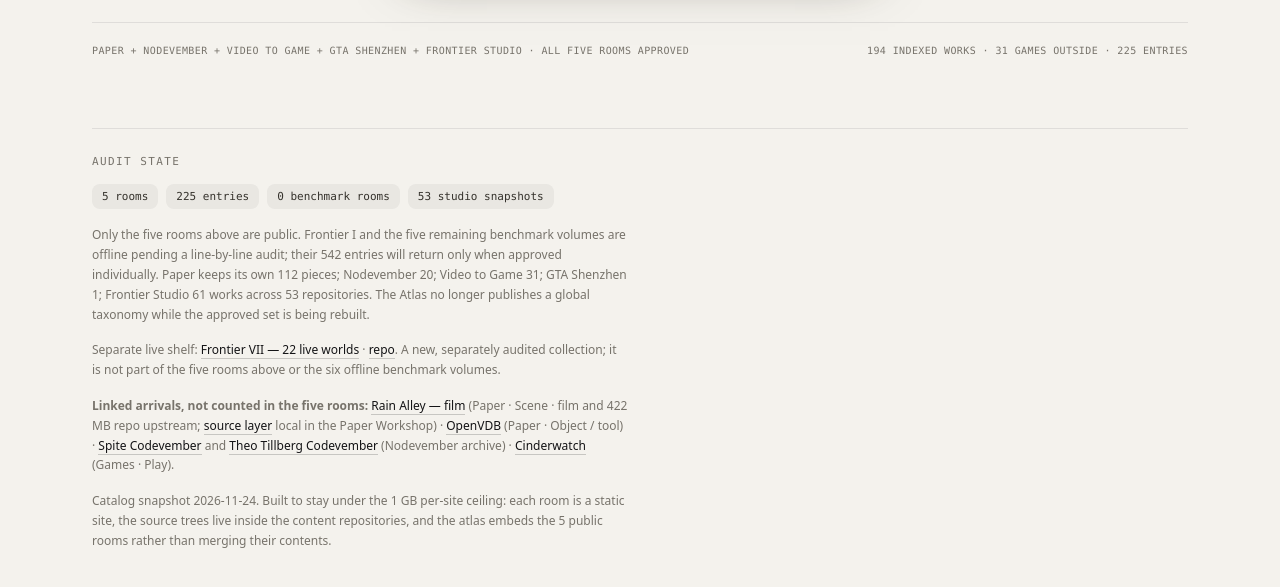
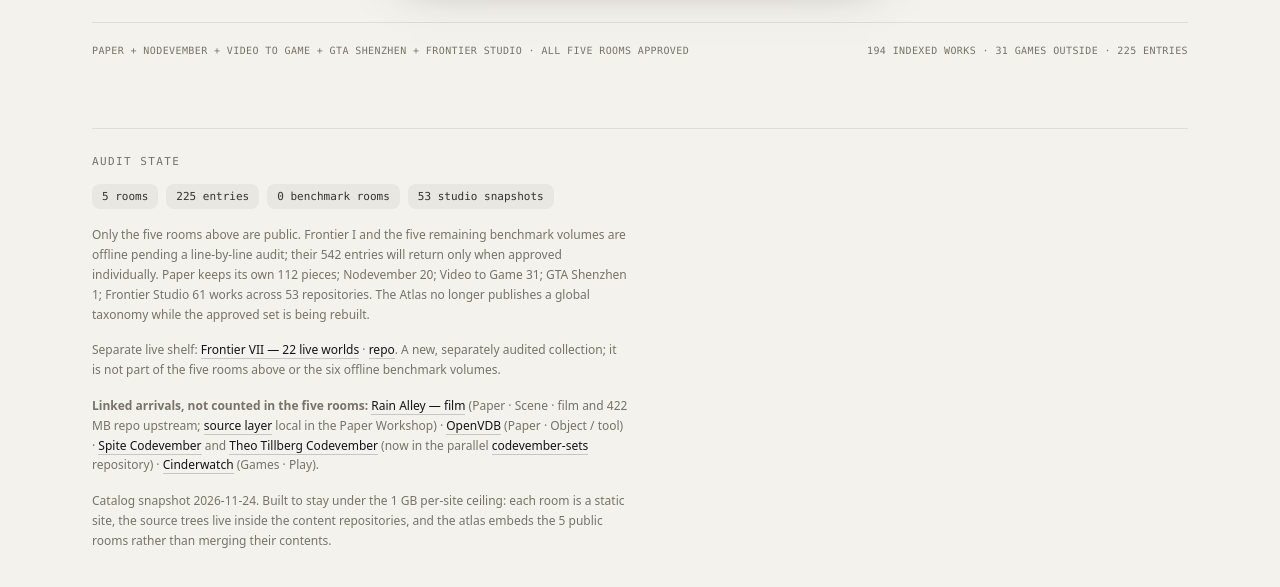
Before and after one commit to bear20252026/frontier-atlas, a plain HTML site: page index.html in a window 1280 px wide. Shown: the part 1853-2440 px from the top of the page. Drawn offline with Linux system fonts and the light colour scheme.

Commit message:
Point Spite and Theo at the parallel codevember-sets repository

```diff
--- a/index.html
+++ b/index.html
@@ -724,7 +724,7 @@
       <p class="cmds"><code>5 rooms</code><code>225 entries</code><code>0 benchmark rooms</code><code>53 studio snapshots</code></p>
       <p class="fine">Only the five rooms above are public. Frontier I and the five remaining benchmark volumes are offline pending a line-by-line audit; their 542 entries will return only when approved individually. Paper keeps its own 112 pieces; Nodevember 20; Video to Game 31; GTA Shenzhen 1; Frontier Studio 61 works across 53 repositories. The Atlas no longer publishes a global taxonomy while the approved set is being rebuilt.</p>
       <p class="fine">Separate live shelf: <a href="https://bear20252026.github.io/frontier-shelf-07/" target="_blank" rel="noopener">Frontier VII — 22 live worlds</a> · <a href="https://github.com/bear20252026/frontier-shelf-07" target="_blank" rel="noopener">repo</a>. A new, separately audited collection; it is not part of the five rooms above or the six offline benchmark volumes.</p>
-      <p class="fine"><b>Linked arrivals, not counted in the five rooms:</b> <a href="https://github.com/shubhu121/rain-alley" target="_blank" rel="noopener">Rain Alley — film</a> (Paper · Scene · film and 422 MB repo upstream; <a href="https://bear20252026.github.io/paper-widgets/rain-alley-source/" target="_blank" rel="noopener">source layer</a> local in the Paper Workshop) · <a href="https://mjurczyk.github.io/openvdb/" target="_blank" rel="noopener">OpenVDB</a> (Paper · Object / tool) · <a href="https://spite.github.io/codevember-2026/" target="_blank" rel="noopener">Spite Codevember</a> and <a href="https://ttillberg.github.io/codevember-2026/" target="_blank" rel="noopener">Theo Tillberg Codevember</a> (Nodevember archive) · <a href="https://kevintngo.github.io/cinderwatch/" target="_blank" rel="noopener">Cinderwatch</a> (Games · Play).</p>
+      <p class="fine"><b>Linked arrivals, not counted in the five rooms:</b> <a href="https://github.com/shubhu121/rain-alley" target="_blank" rel="noopener">Rain Alley — film</a> (Paper · Scene · film and 422 MB repo upstream; <a href="https://bear20252026.github.io/paper-widgets/rain-alley-source/" target="_blank" rel="noopener">source layer</a> local in the Paper Workshop) · <a href="https://mjurczyk.github.io/openvdb/" target="_blank" rel="noopener">OpenVDB</a> (Paper · Object / tool) · <a href="https://bear20252026.github.io/codevember-sets/spite/" target="_blank" rel="noopener">Spite Codevember</a> and <a href="https://bear20252026.github.io/codevember-sets/theo/" target="_blank" rel="noopener">Theo Tillberg Codevember</a> (now in the parallel <a href="https://github.com/bear20252026/codevember-sets" target="_blank" rel="noopener">codevember-sets</a> repository) · <a href="https://kevintngo.github.io/cinderwatch/" target="_blank" rel="noopener">Cinderwatch</a> (Games · Play).</p>
       <p class="fine">Catalog snapshot 2026-11-24. Built to stay under the 1 GB per-site ceiling: each room is a static site, the source trees live inside the content repositories, and the atlas embeds the 5 public rooms rather than merging their contents.</p>
     </footer>
   </div>
```
